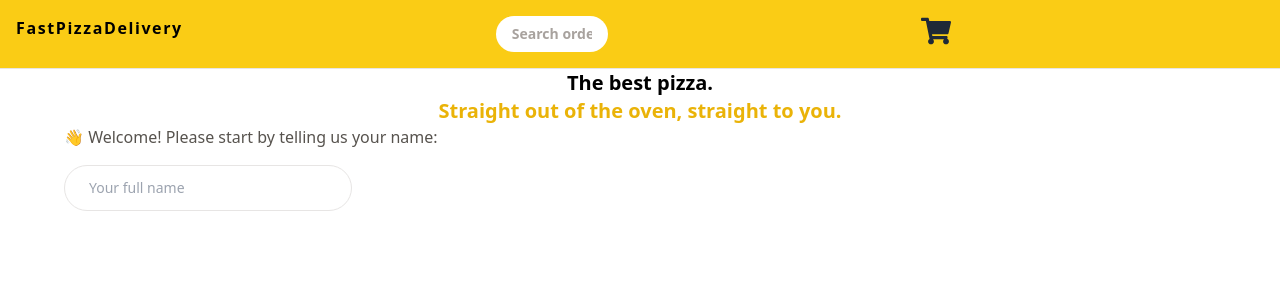
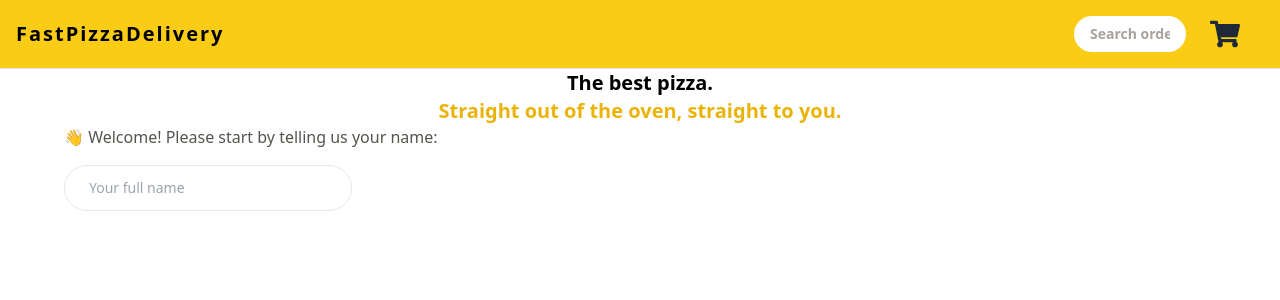
Before and after one commit to shukrat29/FastPizzaDelivery, a React (Vite) app: page / in a window 1280 px wide. Shown: the top 300 px of the page. Built offline with nearby package versions, Linux system fonts and the light colour scheme; no server answers.

Commit message:
make hamburger menu for mobile device

```diff
--- a/src/features/cart/Cart.jsx
+++ b/src/features/cart/Cart.jsx
@@ -3,11 +3,14 @@ import CartItem from "./CartItem";
 import Button from "../../ui/Button";
 import { useDispatch, useSelector } from "react-redux";
 import { clearCart, getCart } from "./cartSlice";
+import EmptyCart from "./EmptyCart";
 
 const Cart = () => {
   const username = useSelector((state) => state.user.username);
   const cart = useSelector(getCart);
   const dispatch = useDispatch();
+
+  if (!cart.length) return <EmptyCart />;
 
   return (
     <div className="px-4 py-3">
--- a/src/features/cart/EmptyCart.jsx
+++ b/src/features/cart/EmptyCart.jsx
@@ -1,11 +1,13 @@
-import { Link } from "react-router-dom";
+import LinkButton from "../../ui/LinkButton";
 
 const EmptyCart = () => {
   return (
-    <div>
-      <Link to="/menu">&larr; Back to menu</Link>
+    <div className="py-3 px-4">
+      <LinkButton to="/menu">&larr; Back to menu</LinkButton>
 
-      <p>Your cart is still empty. Start adding some pizzas :)</p>
+      <p className="font-semibold mt-7">
+        Your cart is still empty. Start adding some pizzas :)
+      </p>
     </div>
   );
 };
--- a/src/ui/Header.jsx
+++ b/src/ui/Header.jsx
@@ -2,23 +2,41 @@ import { Link } from "react-router-dom";
 import SearchOrder from "../features/order/SearchOrder";
 import { useSelector } from "react-redux";
 import { FaShoppingCart } from "react-icons/fa";
+import { useState } from "react";
 
 const Header = () => {
+  const [menuOpen, setMenuOpen] = useState(false);
   const username = useSelector((state) => state.user.username);
   const totalCartQuantity = useSelector((state) =>
     state.cart.cart.reduce((sum, item) => sum + item.quantity, 0)
   );
+
+  const toggleMenu = () => setMenuOpen((prev) => !prev);
+
   return (
-    <header className="bg-yellow-400 border-b border-stone-200 py-4 px-4 flex justify-between font-bold ">
-      <Link to="/" className="tracking-widest">
+    <header className="bg-yellow-400 border-b border-stone-200 py-4 px-4 flex items-center justify-between font-bold relative">
+      {/* Title */}
+      <Link to="/" className="tracking-widest text-lg md:text-xl">
         FastPizzaDelivery
       </Link>
-      <SearchOrder />
-      <Link to="/cart">
-        <div className="flex items-center justify-center gap-2 relative">
+
+      {/* Hamburger Menu Icon */}
+      <button
+        onClick={toggleMenu}
+        className="block md:hidden text-3xl focus:outline-none"
+      >
+        {menuOpen ? "✖" : "☰"}
+      </button>
+
+      {/* Desktop Search and Cart */}
+      <div className="hidden md:flex md:items-center md:gap-6">
+        <SearchOrder />
+        <div className="flex items-center gap-2 relative">
           {/* Cart Icon */}
           <div className="relative">
-            <FaShoppingCart className="text-3xl text-gray-800" />
+            <Link to="/cart">
+              <FaShoppingCart className="text-3xl text-gray-800" />
+            </Link>
             {/* Total Quantity */}
             {totalCartQuantity > 0 && (
               <span className="absolute flex items-center justify-center bg-red-500 text-white text-sm font-bold rounded-full h-5 w-5 -top-2 -right-2">
@@ -27,9 +45,26 @@ const Header = () => {
             )}
           </div>
         </div>
-      </Link>
+        <p>{username}</p>
+      </div>
 
-      <p>{username}</p>
+      {/* Mobile Menu */}
+      {menuOpen && (
+        <div className="absolute top-16 left-0 w-full bg-yellow-300 flex flex-col items-center gap-4 py-4 shadow-lg md:hidden">
+          <SearchOrder />
+          <Link to="/cart">
+            <div className="flex items-center gap-2 relative">
+              <FaShoppingCart className="text-3xl text-gray-800" />
+              {totalCartQuantity > 0 && (
+                <span className="absolute flex items-center justify-center bg-red-500 text-white text-sm font-bold rounded-full h-5 w-5 -top-2 -right-2">
+                  {totalCartQuantity}
+                </span>
+              )}
+            </div>
+          </Link>
+          <p>{username}</p>
+        </div>
+      )}
     </header>
   );
 };
--- /dev/null
+++ b/src/ui/LinkButton.jsx
@@ -0,0 +1,27 @@
+import PropTypes from "prop-types";
+import { Link, useNavigate } from "react-router-dom";
+
+const LinkButton = ({ children, to }) => {
+  const navigate = useNavigate();
+  const className = "text-sm text-blue-500 hover:text-blue-600 hover:underline";
+
+  if (to === "-1")
+    return (
+      <button className={className} onClick={() => navigate(-1)}>
+        {children}
+      </button>
+    );
+
+  return (
+    <Link to={to} className={className}>
+      {children}
+    </Link>
+  );
+};
+
+LinkButton.propTypes = {
+  children: PropTypes.node.isRequired, // React nodes like strings or JSX
+  to: PropTypes.oneOfType([PropTypes.string, PropTypes.number]).isRequired, // String for paths or number for navigation steps
+};
+
+export default LinkButton;
```
